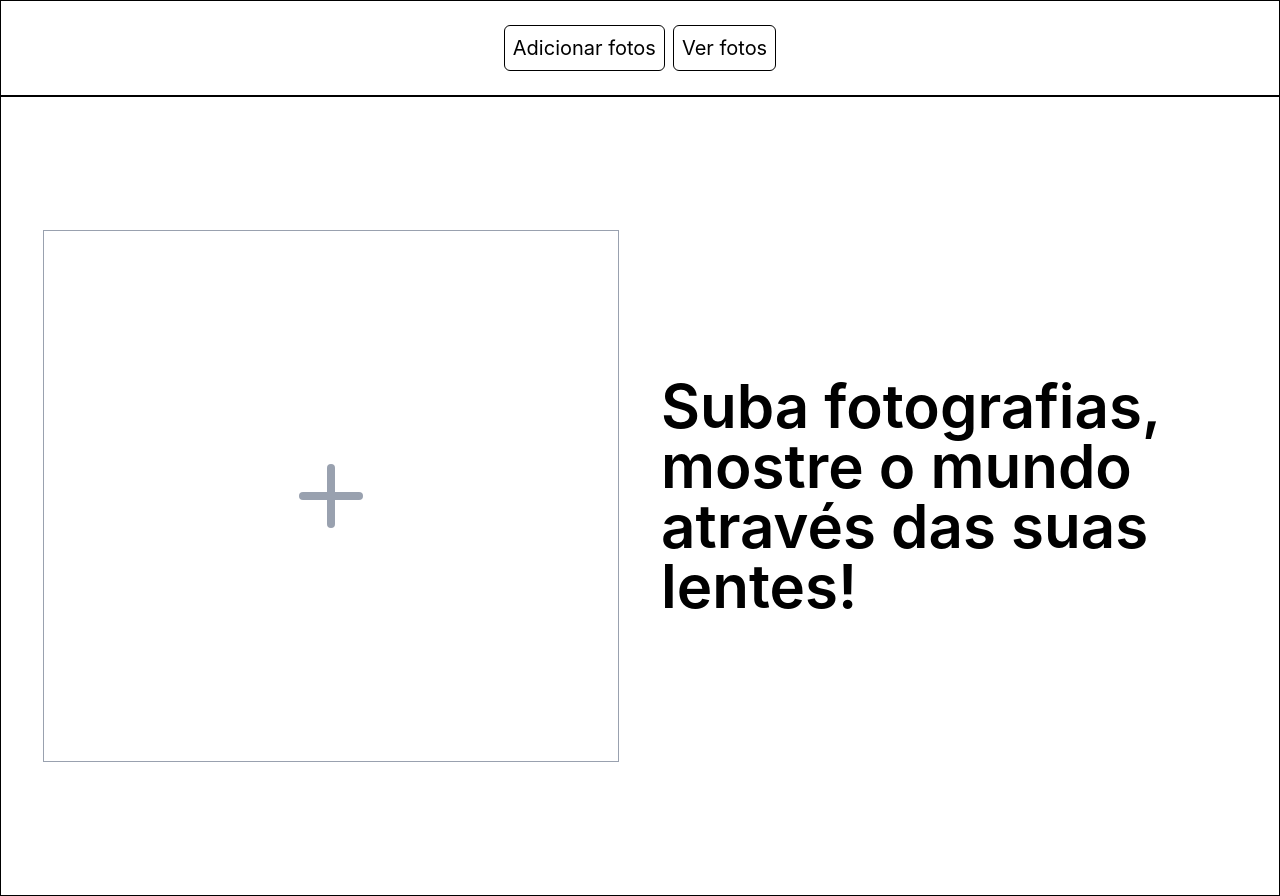
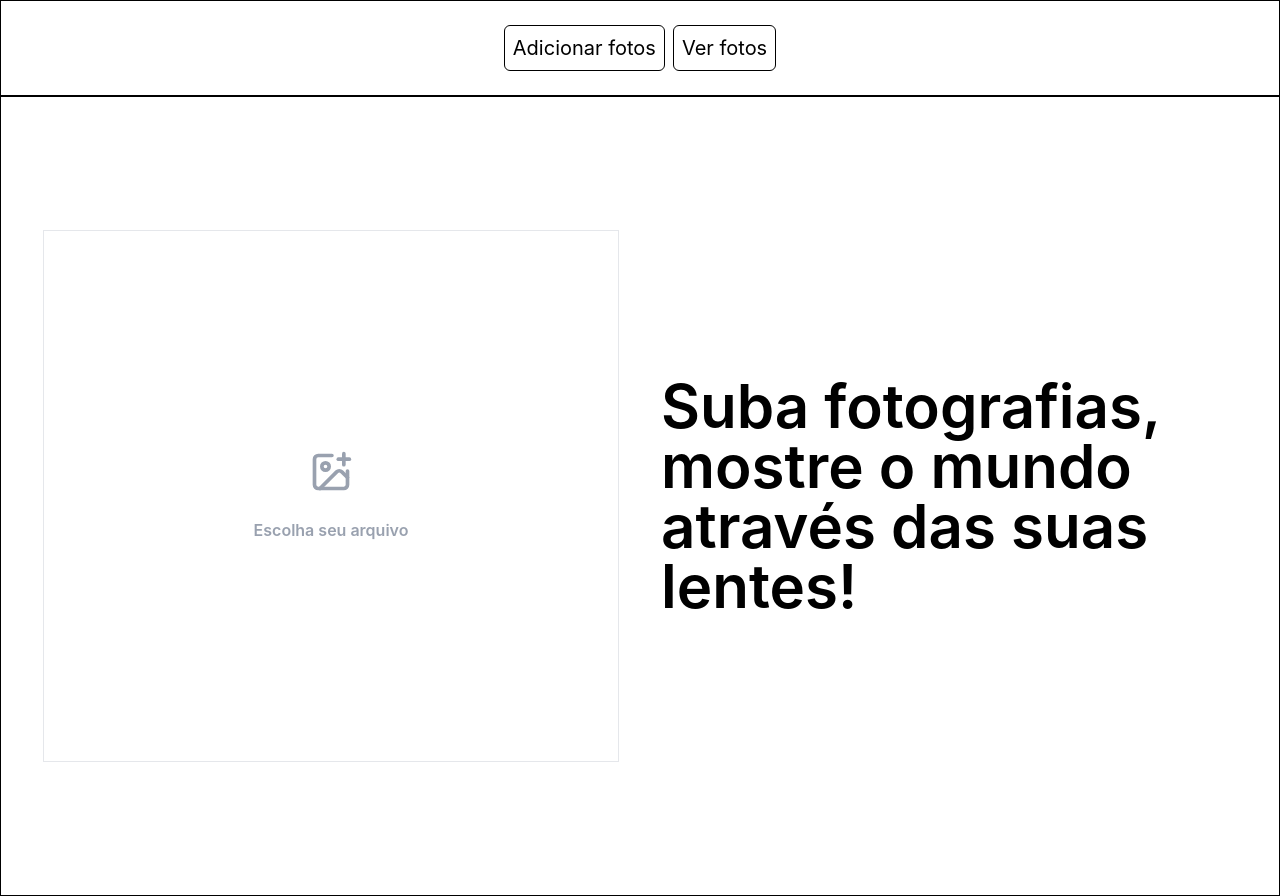
Before and after one commit to lucassantDev/gallery, a React (Vite) app: page / in a window 1280 px wide. Built offline with nearby package versions, Linux system fonts and the light colour scheme.

Commit message:
feat: adicionando input para subir arquivos

```diff
--- a/src/components/FirstSection/togglePicture.jsx
+++ b/src/components/FirstSection/togglePicture.jsx
@@ -1,13 +1,18 @@
-import {Plus} from "lucide-react"
+import {ImagePlus} from "lucide-react"
 
 export default function togglePicture() {
     return    (
         <>
-            <div className="group border border-gray-400 w-xl h-2/3 flex items-center justify-center transition duration-300 cursor-pointer hover:border-gray-600">
-                <Plus
-                    size={96}
-                    className="text-gray-400 transition duration-300 group-hover:text-gray-600"
-                />
+            <div className="border border-gray-200 w-xl h-2/3 flex flex-col gap-6 items-center justify-center transition duration-300  hover:shadow-md">
+                    <label>
+                        <ImagePlus
+                            size={44}
+                            className="text-gray-400 transition duration-300 cursor-pointer hover:text-gray-600"
+
+                    />
+                    <input type="file" className="hidden" />
+                    </label>
+                    <p className="font-semibold text-gray-400">Escolha seu arquivo</p>
             </div>
         </>
     )
```
